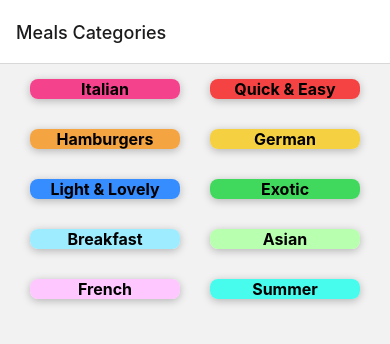
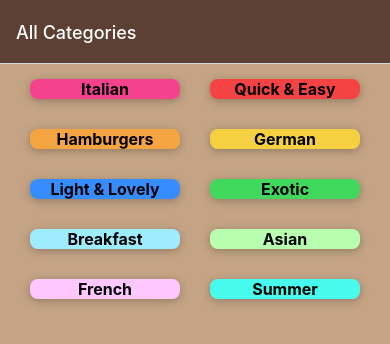
Before and after one commit to Bar-Barina/Meal4U, a React Native app: screen / in a window 390 px wide. Shown: the top 344 px of the page. Built offline with nearby package versions, Linux system fonts and the light colour scheme.

Commit message:
added mealDetails screen, added screenOptions

```diff
--- a/App.js
+++ b/App.js
@@ -1,6 +1,7 @@
 import { StatusBar } from "expo-status-bar";
 import CategoryIndex from "./views/CategoryIndex";
 import MealsIndex from "./views/MealsIndex";
+import MealDetails from "./views/MealDetails";
 import { NavigationContainer } from "@react-navigation/native";
 import { createNativeStackNavigator } from "@react-navigation/native-stack";
 
@@ -11,9 +12,31 @@ export default function App() {
     <>
       <StatusBar style="light" />
       <NavigationContainer>
-        <Stack.Navigator>
-          <Stack.Screen name="Meals Categories" component={CategoryIndex} />
-          <Stack.Screen name="Meals List" component={MealsIndex} />
+        <Stack.Navigator
+          screenOptions={{
+            title: "All Categories",
+            headerStyle: { backgroundColor: "#5C4033" },
+            headerTintColor: "white",
+            contentStyle: { backgroundColor: "#C4A484" },
+          }}
+        >
+          <Stack.Screen
+            name="Meals Categories"
+            component={CategoryIndex}
+            options={{
+              title: "All Categories",
+            }}
+          />
+          <Stack.Screen
+            name="Meals List"
+            component={MealsIndex}
+            options={{ title: "Category List" }}
+          />
+          <Stack.Screen
+            name="Meal Details"
+            component={MealDetails}
+            options={{ title: "Meal Details" }}
+          />
         </Stack.Navigator>
       </NavigationContainer>
     </>
--- a/app.json
+++ b/app.json
@@ -5,7 +5,6 @@
     "version": "1.0.0",
     "orientation": "portrait",
     "icon": "./assets/icon.png",
-    "backgroundColor": "#C4A484",
     "userInterfaceStyle": "light",
     "splash": {
       "image": "./assets/splash.png",
--- a/cmps/Meal/MealPreview.jsx
+++ b/cmps/Meal/MealPreview.jsx
@@ -53,25 +53,22 @@ const styles = StyleSheet.create({
     borderRadius: 8,
     overflow:'hidden',
   },
+  image: {
+    height: 200,
+    width: "100%",
+  },
+  title: {
+    fontWeight: "bold",
+    fontSize: 16,
+    marginTop:10,
+  },
   details: {
     padding: 15,
     alignItems: "center",
     flexDirection: "row",
     justifyContent: "space-between",
   },
-  title: {
-    fontWeight: "bold",
-    fontSize: 16,
-    marginTop:10,
-  },
   buttonPressed: {
     opacity: 0.75,
   },
-  image: {
-    height: 200,
-    width: "100%",
-  },
-  imageWrapper: {
-    overflow: "hidden",
-  },
 });
--- /dev/null
+++ b/views/MealDetails.jsx
@@ -0,0 +1,10 @@
+import { View, Text } from 'react-native'
+import React from 'react'
+
+export default function MealDetails() {
+  return (
+    <View>
+      <Text>MealDetails</Text>
+    </View>
+  )
+}
--- a/views/MealsIndex.jsx
+++ b/views/MealsIndex.jsx
@@ -12,7 +12,6 @@ export default function MealsIndex({ route }) {
 
   return (
     <View>
-      <Text>Meals View {catId}</Text>
       <MealList meals={mealsToRender} />
     </View>
   );
```
